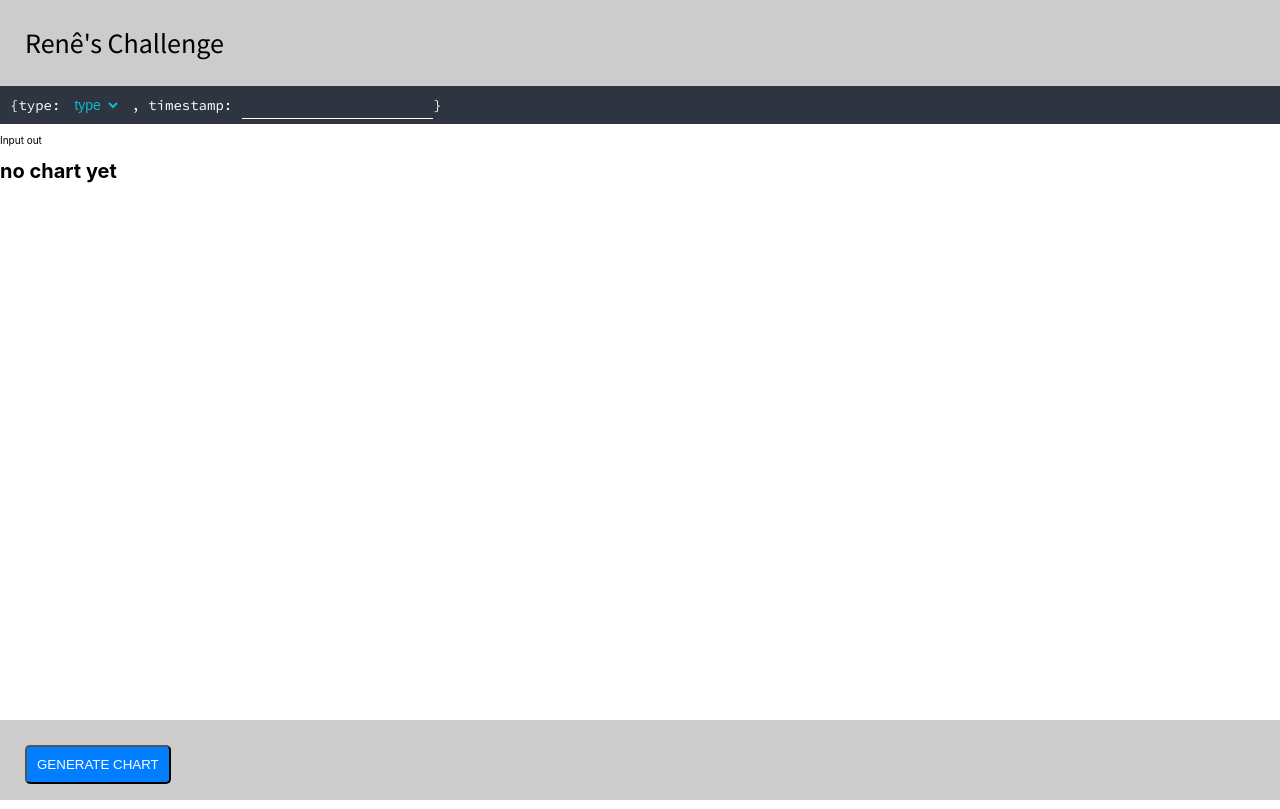
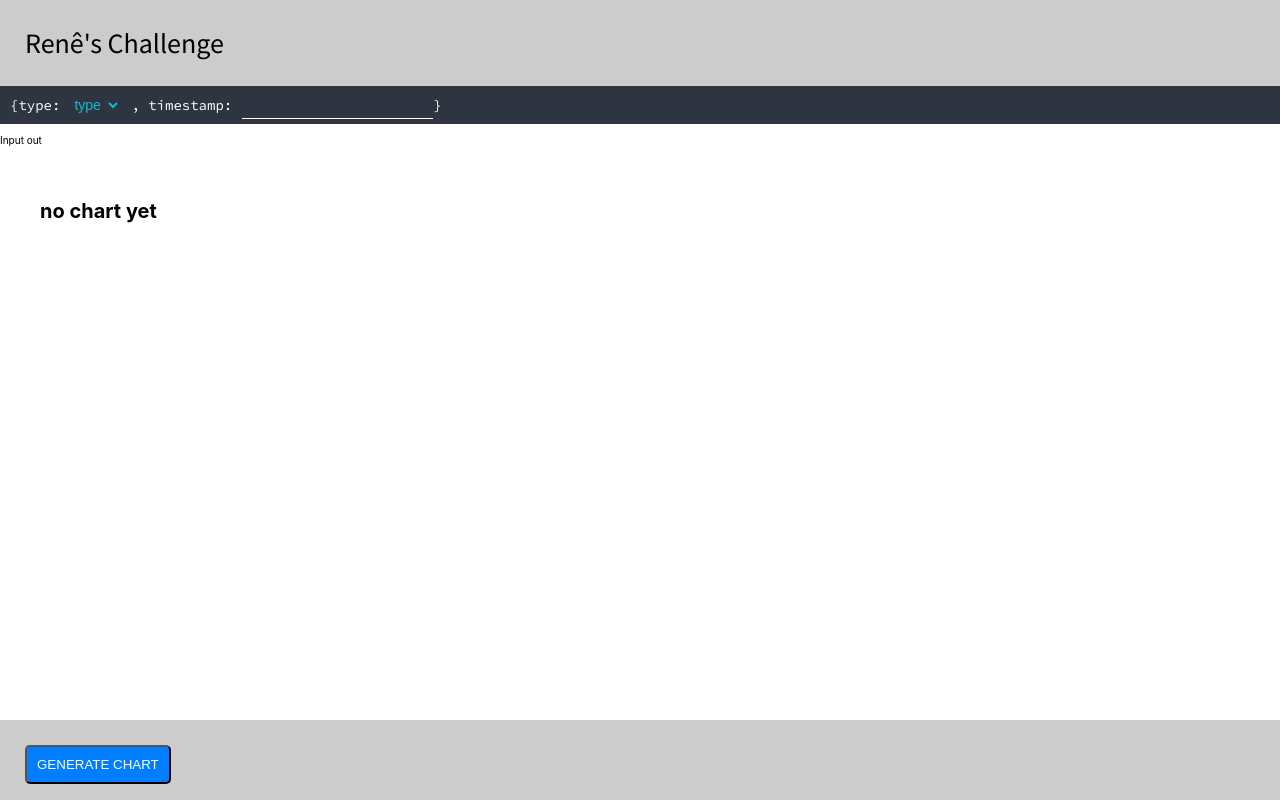
Before and after one commit to renemennab/challenge-chart-plot-with-commits, a React (Create React App) app: page / in a window 1280 px wide. Built offline with nearby package versions, Linux system fonts and the light colour scheme.

Commit message:
add styles to chart

```diff
--- /dev/null
+++ b/src/Components/Chart/chart.css
@@ -0,0 +1,5 @@
+.chart {
+	height: 100%;
+	margin: 3rem;
+	padding: 1rem;
+}
--- a/src/Components/Chart/chart.js
+++ b/src/Components/Chart/chart.js
@@ -1,5 +1,6 @@
 import React from 'react';
 import { Line } from 'react-chartjs-2';
+import './chart.css';
 
 const chart = props => {
 	const colors = [
@@ -119,6 +120,7 @@ const chart = props => {
 					datasets: [...datasetsArray]
 				}}
 				options={{
+					maintainAspectRatio: false,
 					legend: {
 						labels: {
 							fontSize: 12,
```
